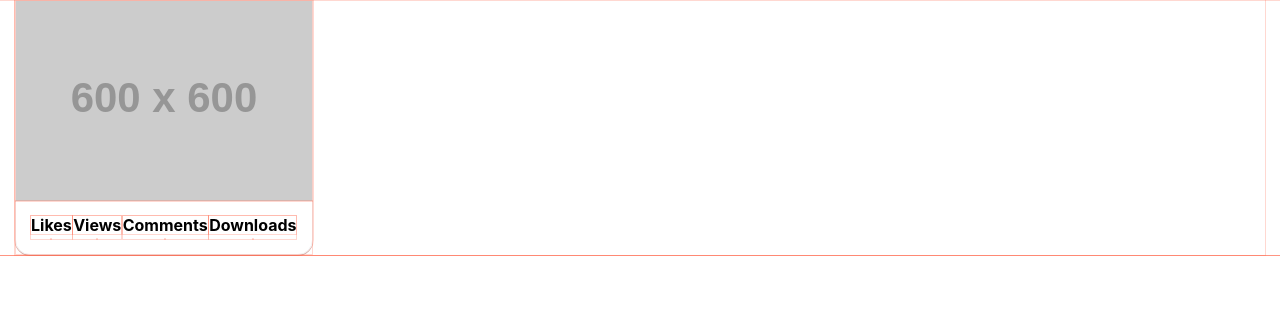
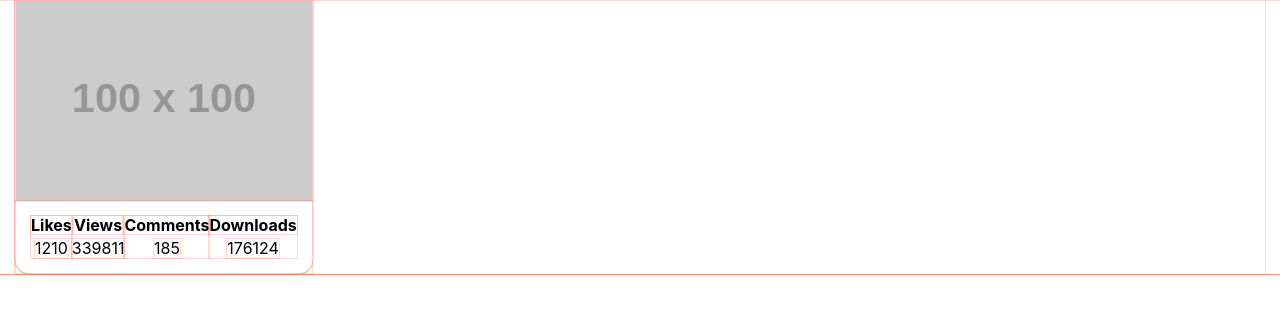
Before and after one commit to biggujo/goit-js-hw-11, a website built with Parcel: page src/index.html in a window 1280 px wide. Built offline with nearby package versions, Linux system fonts and the light colour scheme; placeholder pictures from the web are drawn by us.

Commit message:
Markup fix

```diff
--- a/src/index.html
+++ b/src/index.html
@@ -15,23 +15,23 @@
       <div class="container">
         <div class="gallery">
           <div class="photo-card">
-            <img src="https://placehold.co/600" alt="" loading="lazy"/>
+            <img src="https://placehold.co/100" alt="" loading="lazy"/>
             <div class="info">
               <p class="info-item">
                 <b>Likes</b>
-                <span></span>
+                <span>1210</span>
               </p>
               <p class="info-item">
                 <b>Views</b>
-                <span></span>
+                <span>339811</span>
               </p>
               <p class="info-item">
                 <b>Comments</b>
-                <span></span>
+                <span>185</span>
               </p>
               <p class="info-item">
                 <b>Downloads</b>
-                <span></span>
+                <span>176124</span>
               </p>
             </div>
           </div>
```
